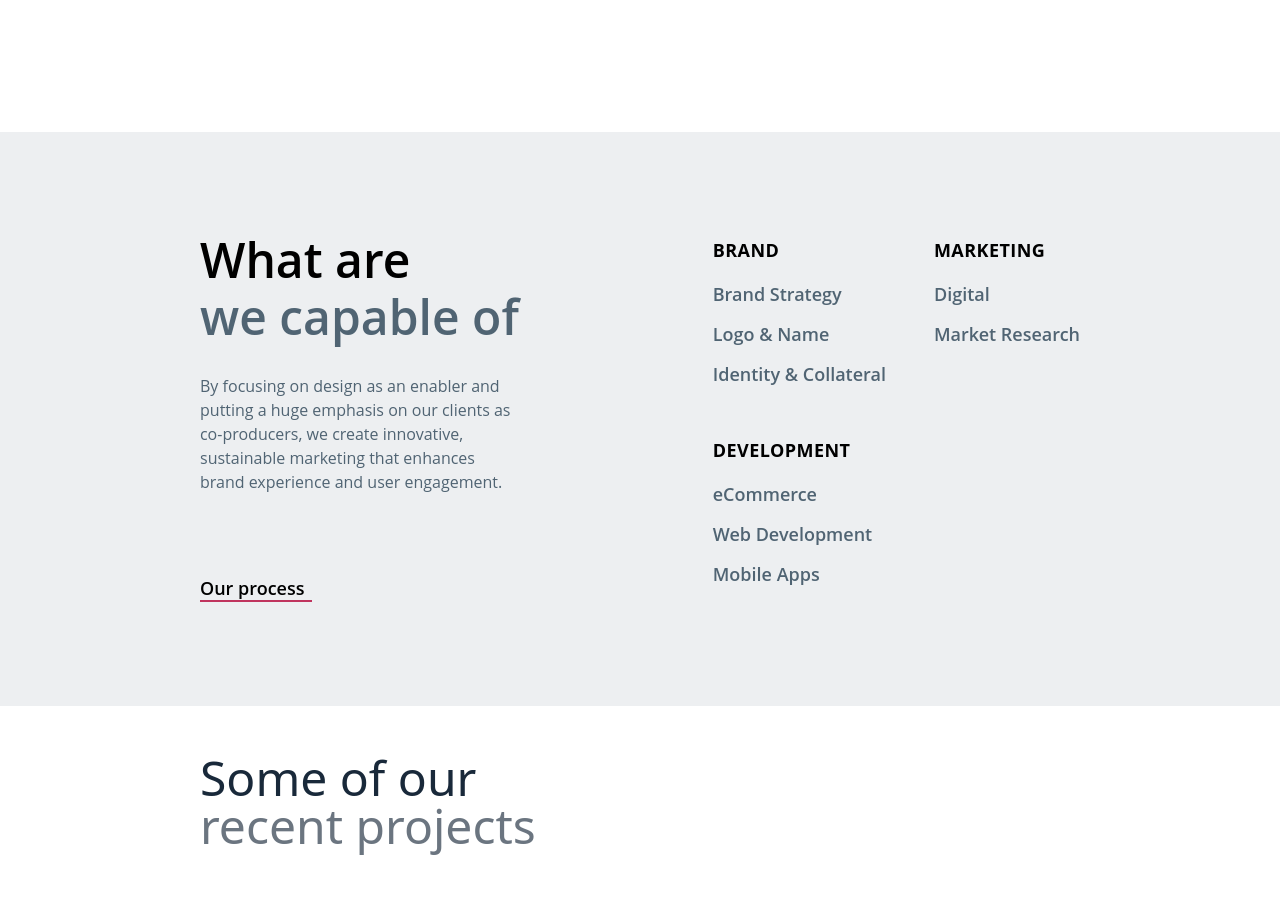
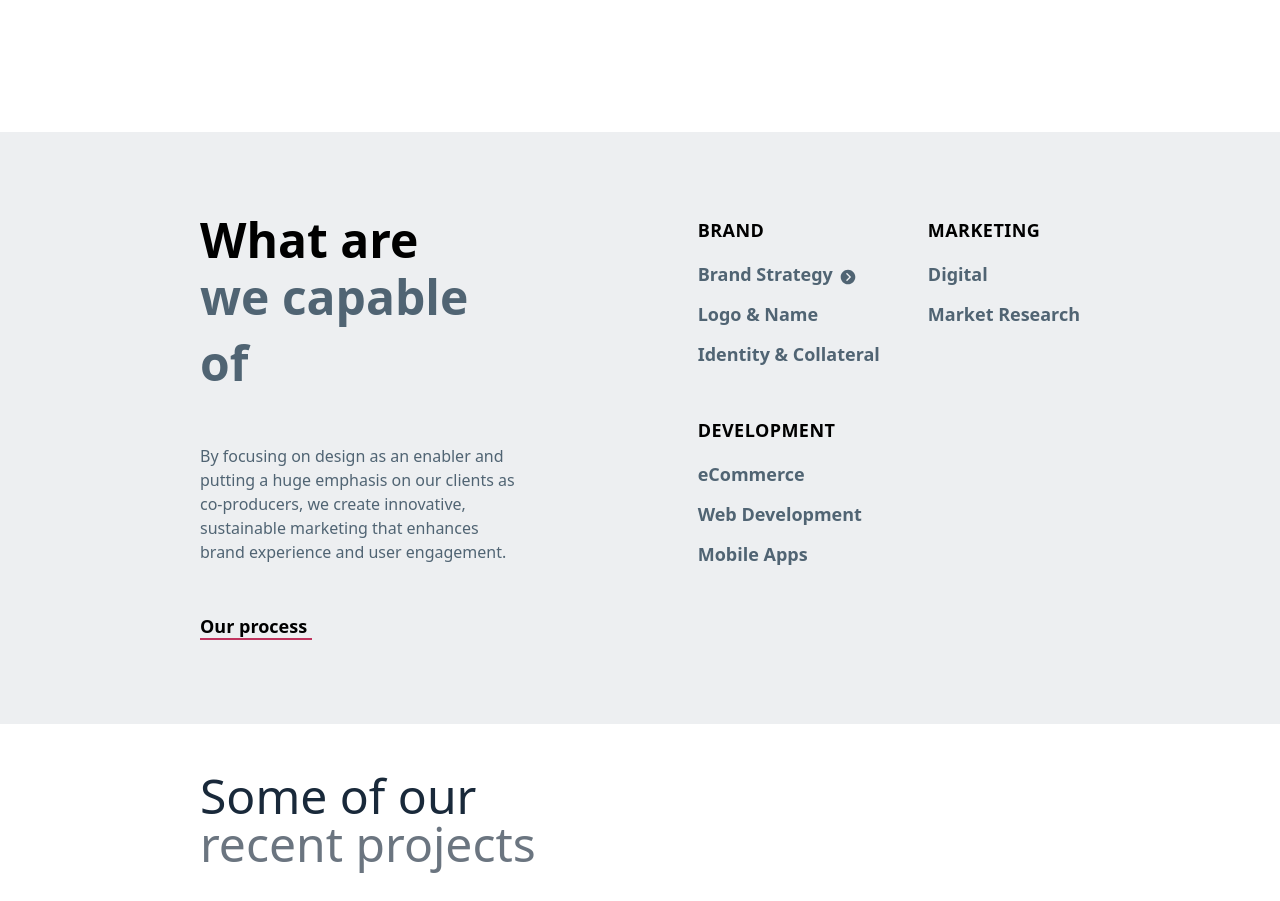
Before and after one commit to Arjon200141/digital-spaniel, a React (Vite) app: page / in a window 1280 px wide. Shown: the part 700-1601 px from the top of the page. Built offline with nearby package versions, Linux system fonts and the light colour scheme.

Commit message:
Capability Added

```diff
--- a/src/Components/Home/Capability.jsx
+++ b/src/Components/Home/Capability.jsx
@@ -1,4 +1,5 @@
 import { useState } from 'react';
+import { IoIosArrowDroprightCircle } from 'react-icons/io';
 
 const Capability = () => {
     const [activeItem, setActiveItem] = useState(null);
@@ -20,11 +21,12 @@ const Capability = () => {
     const activeColor = 'text-primary';
 
     return (
-        <div id='services' className="open-sans py-[40px] bg-[#EDEFF1] text-base-content">
-            <div className="flex flex-col md:flex-row justify-between py-16 px-12 lg:px-[15.625%] gap-y-12 md:gap-y-16">
-                <aside className="flex flex-col max-w-xs">
+        <div id='services' className="py-11 md:py-[52px] bg-[#EDEFF1] text-base-content">
+            <div className="flex flex-col md:flex-row justify-between py-8 px-6 sm:px-8 md:px-12 lg:px-[15.625%] gap-y-8 md:gap-y-16">
+                {/* Left Column - Heading and Description */}
+                <aside className="flex flex-col max-w-full md:max-w-xs">
                     <h2
-                        className={`text-4xl md:text-5xl font-semibold mb-6 leading-snug transition-colors duration-300 ${activeItem === 'Brand Strategy' ? activeColor : baseHeadingColor}`}
+                        className={`text-3xl sm:text-4xl md:text-5xl font-semibold mb-8 md:mb-12 leading-snug transition-colors duration-300 ${activeItem === 'Brand Strategy' ? activeColor : baseHeadingColor}`}
                     >
                         What are
                         <br />
@@ -34,14 +36,16 @@ const Capability = () => {
                             we capable of
                         </span>
                     </h2>
-                    <p className="text-[#506473] font-medium sm:block">
+
+                    <p className="text-[#506473] font-medium">
                         By focusing on design as an enabler and putting a huge emphasis on
                         our clients as co-producers, we create innovative, sustainable
                         marketing that enhances brand experience and user engagement.
                     </p>
+
                     <a
-                        href=""
-                        className="mt-20 text-lg font-semibold relative inline-block group"
+                        href="#process"
+                        className="mt-8 md:mt-12 text-lg font-semibold relative inline-block group"
                     >
                         Our process
                         <span
@@ -51,31 +55,34 @@ const Capability = () => {
                     </a>
                 </aside>
 
-                <nav className="flex flex-wrap gap-x-12 gap-y-8 font-medium text-lg">
-                    <section className="min-w-[160px]">
+                {/* Right Column - Navigation Links */}
+                <nav className="flex flex-wrap justify-between gap-x-6 gap-y-8 sm:gap-x-12 font-medium text-base sm:text-lg">
+                    {/* Brand & Development Section */}
+                    <section className="min-w-[160px] flex-1 sm:flex-none">
                         <h3 className="uppercase text-black font-bold tracking-wide mb-4">
                             BRAND
                         </h3>
-                        <ul className="space-y-3 ">
-                            {['Brand Strategy', 'Logo & Name', 'Identity & Collateral'].map(
-                                (item) => (
+                        <ul className="space-y-3">
+                            {["Brand Strategy", "Logo & Name", "Identity & Collateral"].map((item) => (
                                 <li key={item}>
                                     <a
-                                            href={`#${item.toLowerCase().replace(/\s+/g, '-')}`}
-                                            className="text-[#506473] font-semibold hover:text-primary focus:text-primary active:text-primary transition-colors duration-200 outline-none focus:ring-2 focus:ring-primary rounded"
+                                        href={`#${item.toLowerCase().replace(/\s+/g, "-")}`}
+                                        className="flex items-center text-[#506473] font-semibold hover:text-primary focus:text-primary active:text-primary transition-colors duration-200 outline-none focus:ring-2 focus:ring-primary rounded"
                                         onMouseEnter={() => handleItemHover(item)}
                                         onMouseLeave={handleItemLeave}
                                         onFocus={() => handleItemHover(item)}
                                         onBlur={handleItemLeave}
                                     >
                                         {item}
+                                        {item === "Brand Strategy" && (
+                                            <IoIosArrowDroprightCircle className="ml-1.5 mt-1.5" />
+                                        )}
                                     </a>
                                 </li>
-                                )
-                            )}
+                            ))}
                         </ul>
 
-                        <h3 className="mt-12 uppercase text-black font-bold tracking-wide mb-4">
+                        <h3 className="mt-8 sm:mt-12 uppercase text-black font-bold tracking-wide mb-4">
                             DEVELOPMENT
                         </h3>
                         <ul className="space-y-3">
@@ -96,7 +103,8 @@ const Capability = () => {
                         </ul>
                     </section>
 
-                    <section className="min-w-[140px]">
+                    {/* Marketing Section */}
+                    <section className="min-w-[140px] flex-1 sm:flex-none">
                         <h3 className="uppercase text-black font-bold tracking-wide mb-4">
                             MARKETING
                         </h3>
--- a/src/Components/Home/HomePage.jsx
+++ b/src/Components/Home/HomePage.jsx
@@ -12,7 +12,7 @@ const HomePage = () => {
         <div>
             <Navbar></Navbar>
             <Banner></Banner>
-            <div className='lg:h-0 h-[88vh]'></div>
+            <div className='lg:h-0 h-[94.5vh]'></div>
             <Capability></Capability>
             <Projects></Projects>
             <CaseStudy></CaseStudy>
```
Lines whose indentation alone changed are shown as unchanged.
